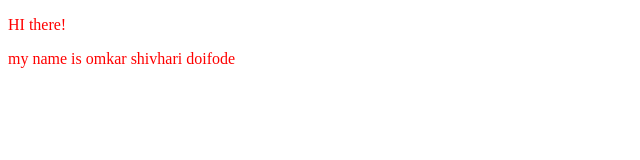
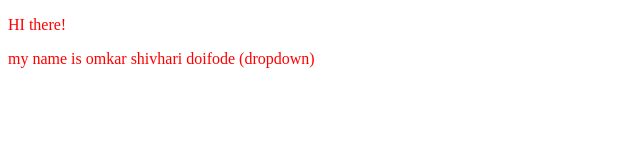
Before and after one commit to OmkarDoifode/localRepo, a plain HTML site: page index.html in a window 1280 px wide. Shown: the full height of the page, 0-640 px from the left. Drawn offline with Linux system fonts and the light colour scheme.

Commit message:
dropdown added

```diff
--- a/index.html
+++ b/index.html
@@ -8,6 +8,6 @@
 </head>
 <body>
     <p>HI there!</p>
-    <p>my name is omkar shivhari doifode</p>
+    <p>my name is omkar shivhari doifode (dropdown)</p>
 </body>
 </html>
```
